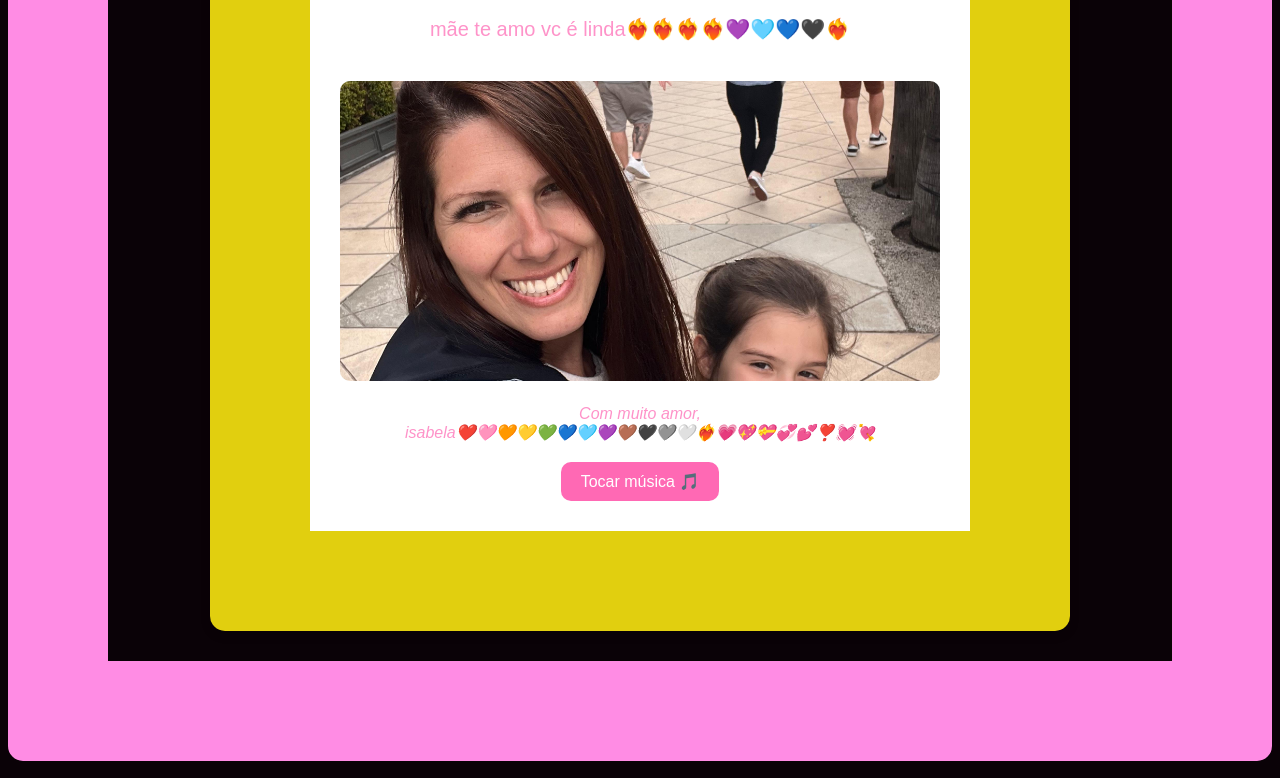
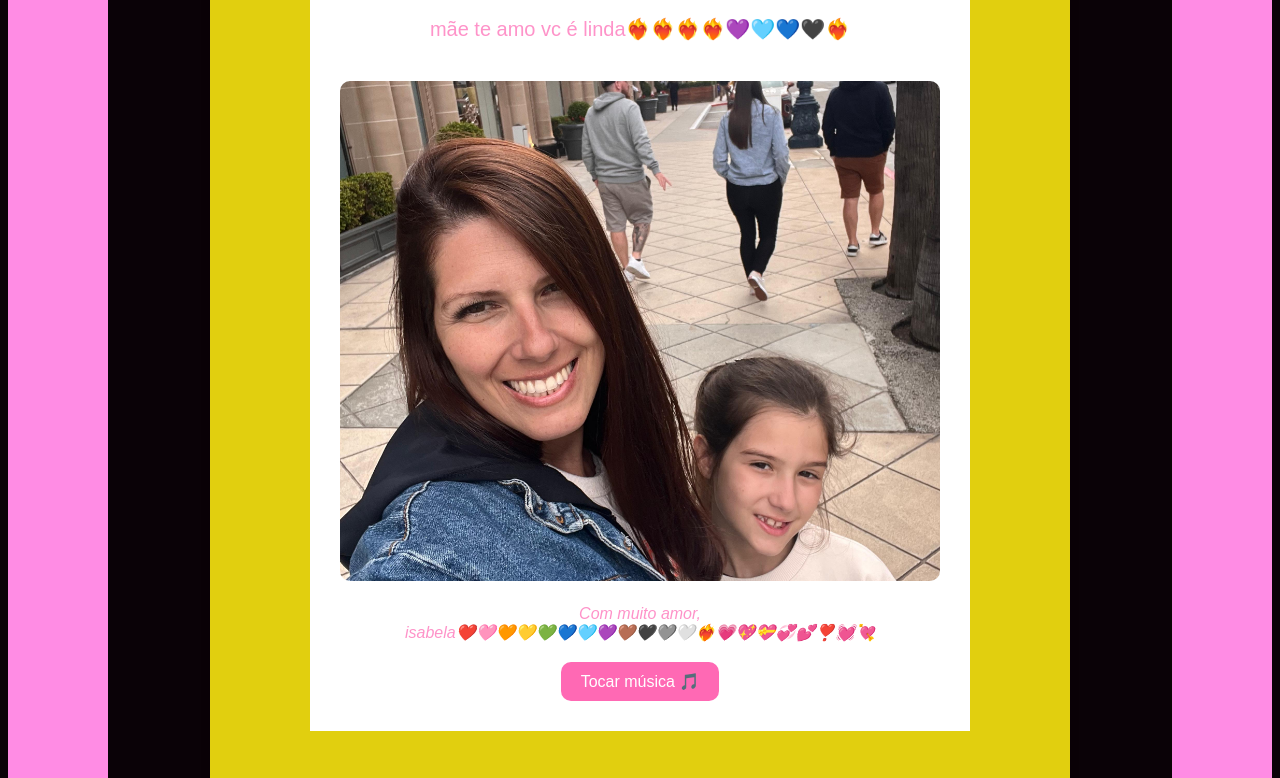
Before and after one commit to sitesalunos/isabela, a plain HTML site: page index.html in a window 1280 px wide. Shown: the part 647-1425 px from the top of the page. Drawn offline with Linux system fonts and the light colour scheme.

Commit message:
Update style.css

```diff
--- a/style.css
+++ b/style.css
@@ -38,7 +38,7 @@ body {
 
   .imagem-mae {
     width: 100%;
-    max-height: 300px;
+    max-height: 500px;
     object-fit: cover;
     border-radius: 10px;
     margin-top: 20px;
```
